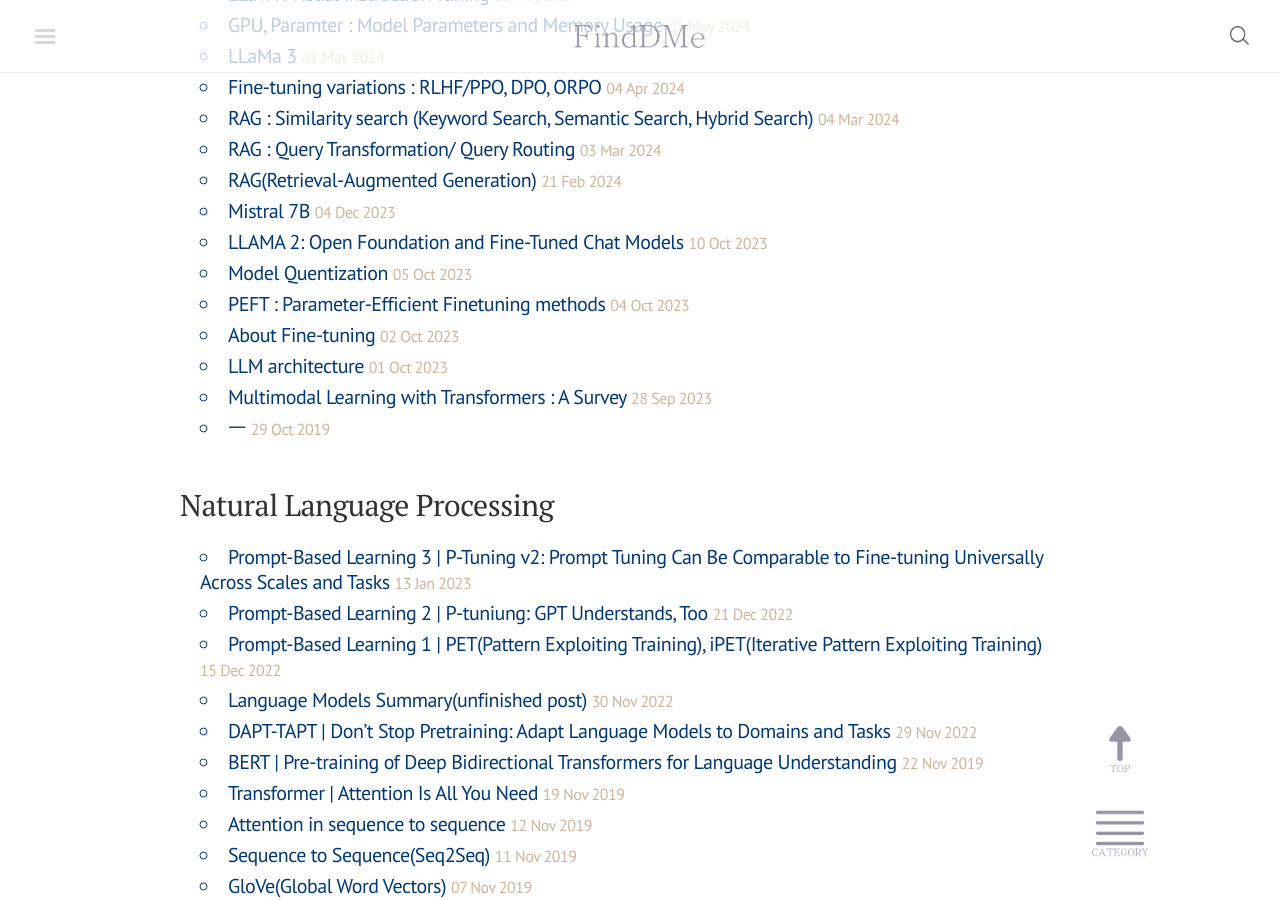
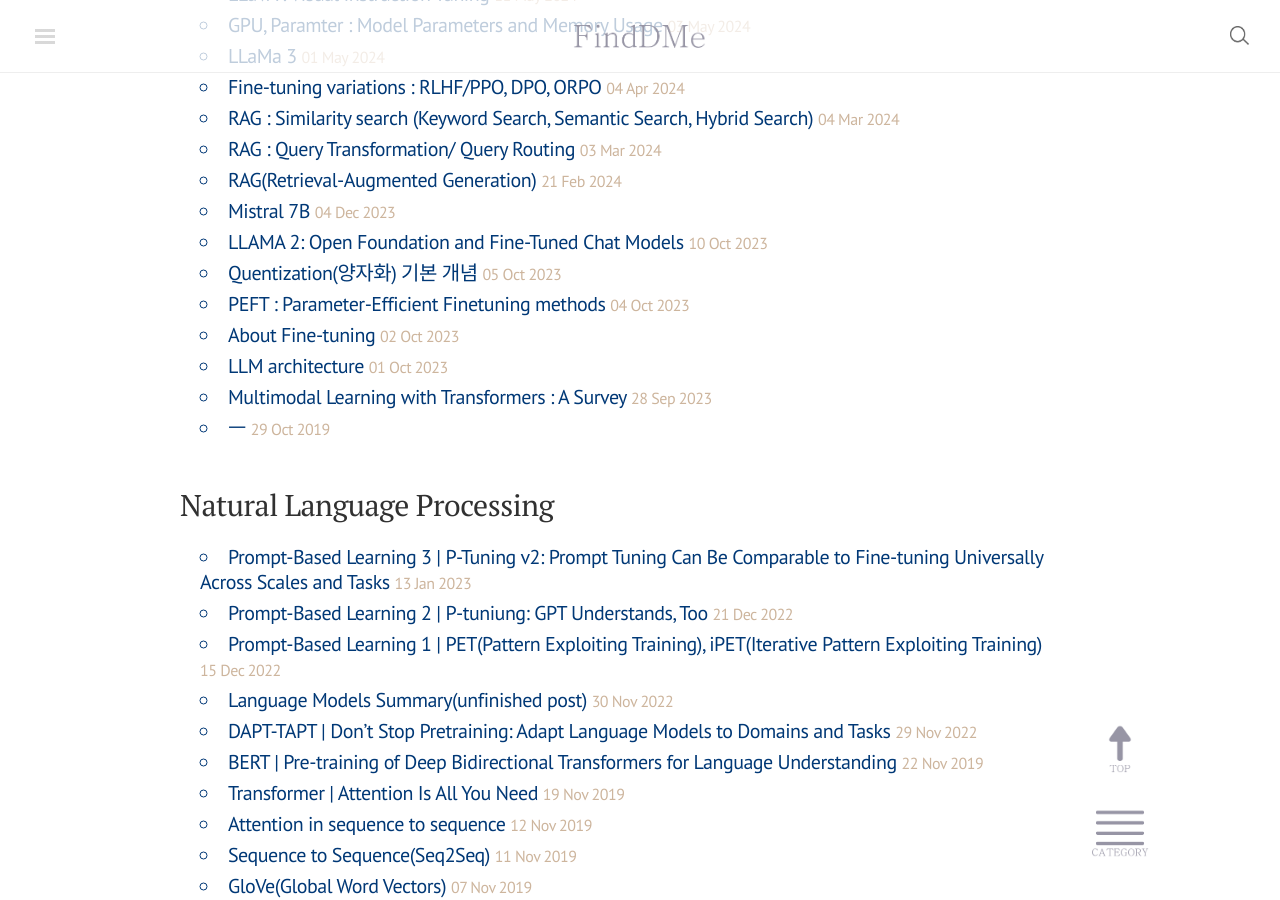
Before and after one commit to finddme/finddme.github.io, a Jekyll site: the page built from index.html, in a window 1280 px wide and 900 px high, scrolled down 1783 px. Built offline with Jekyll 4.4.1, drawn with Linux system fonts in a browser that asks for light colours; nearby versions of some CDN libraries; comment, search, counter and statistics services are not loaded.

Commit message:
Update 2023-10-05-quentization.md

```diff
--- a/_posts/2023-10-05-quentization.md
+++ b/_posts/2023-10-05-quentization.md
@@ -1,5 +1,5 @@
 ---
-title: "Model Quentization"
+title: "Quentization(양자화) 기본 개념"
 category: LLM / Multimodal
 tag: Multimodal
 ---
```
